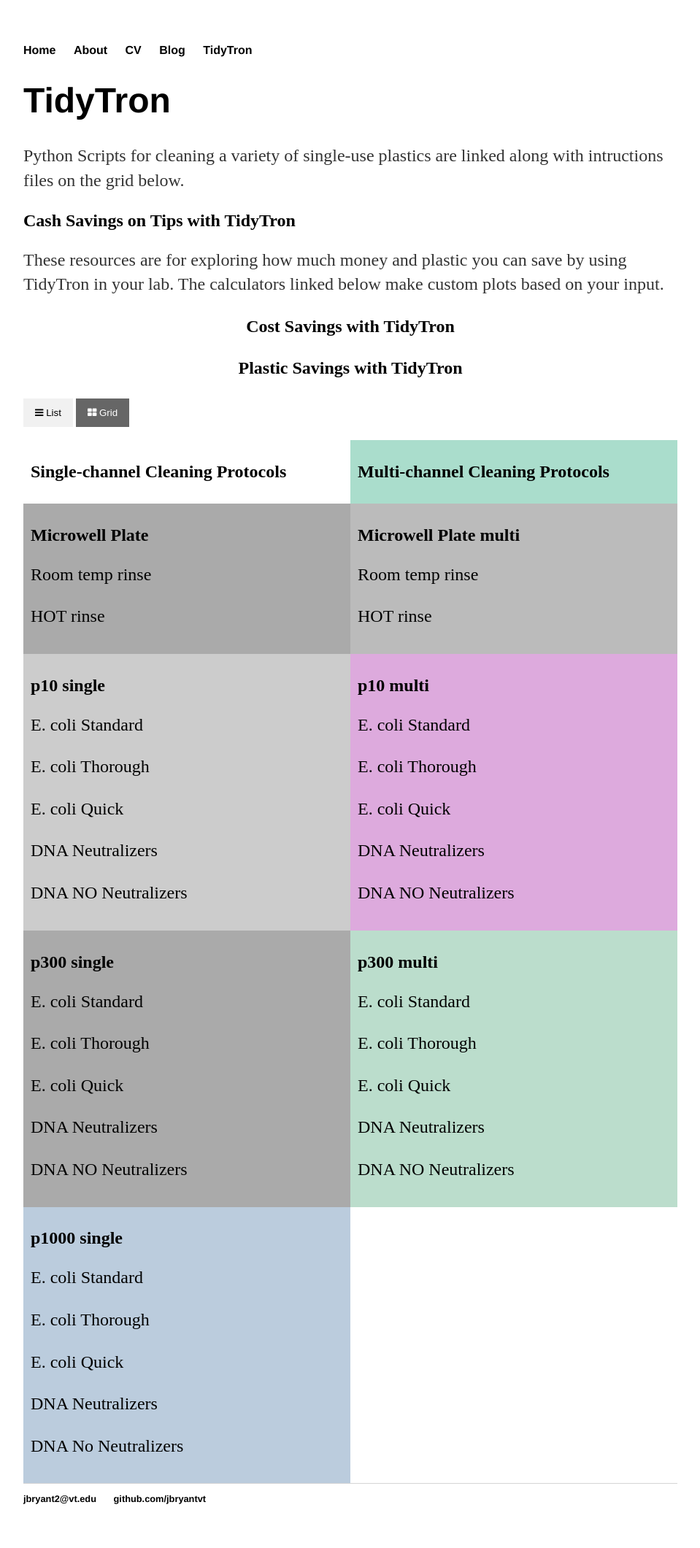
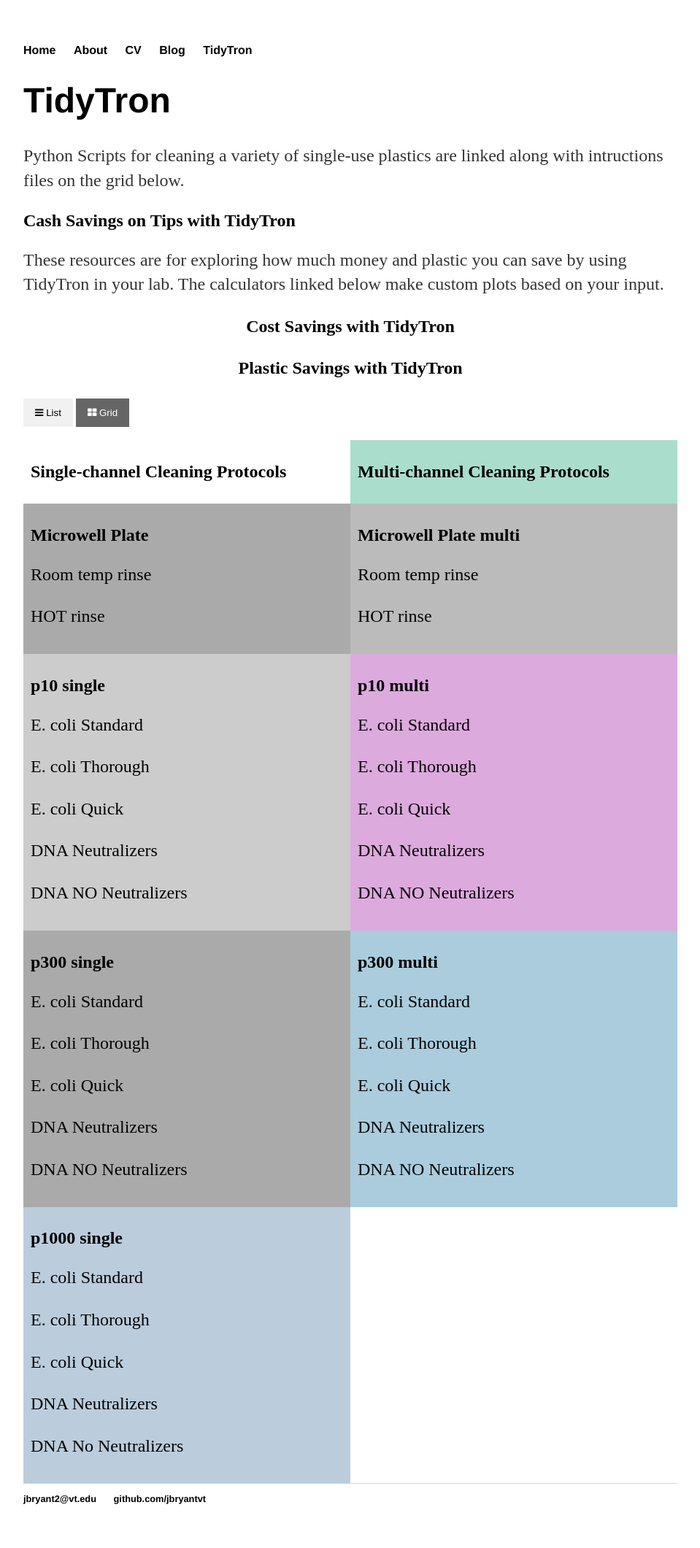
Before and after one commit to jbryantvt/jbryantvt.github.io, a Jekyll site: the page built from TidyTron/index.html, in a window 1280 px wide. Shown: the whole page at 73% size, without its empty margins (160-1119 px from the left). Built offline with Jekyll 4.4.1, drawn with Linux system fonts in a browser that asks for light colours.

Commit message:
Update index.html

```diff
--- a/TidyTron/index.html
+++ b/TidyTron/index.html
@@ -139,7 +139,7 @@ a:link {
     <p><a href="https://minhaskamal.github.io/DownGit/#/home?url=https://github.com/PlantSynBioLab/TidyTron/blob/main/scripts/p300/p300_DNAclean_no_neuts.py"download="file">DNA NO Neutralizers</a></p>
   </div>
 
-  <div class="column" style="background-color:#bdc;">
+  <div class="column" style="background-color:#acd;">
     <h2>p300 multi</h2>
     <p><a href="https://minhaskamal.github.io/DownGit/#/home?url=https://github.com/PlantSynBioLab/TidyTron/blob/main/scripts/p300/p300_Ecoliclean_1-2-1_multichan.py"download="file">E. coli Standard</a></p>
     <p><a href="https://minhaskamal.github.io/DownGit/#/home?url=https://github.com/PlantSynBioLab/TidyTron/blob/main/scripts/p300/p300_Ecoliclean_3-3-3_multichan.py"download="file">E. coli Thorough</a></p>
```
